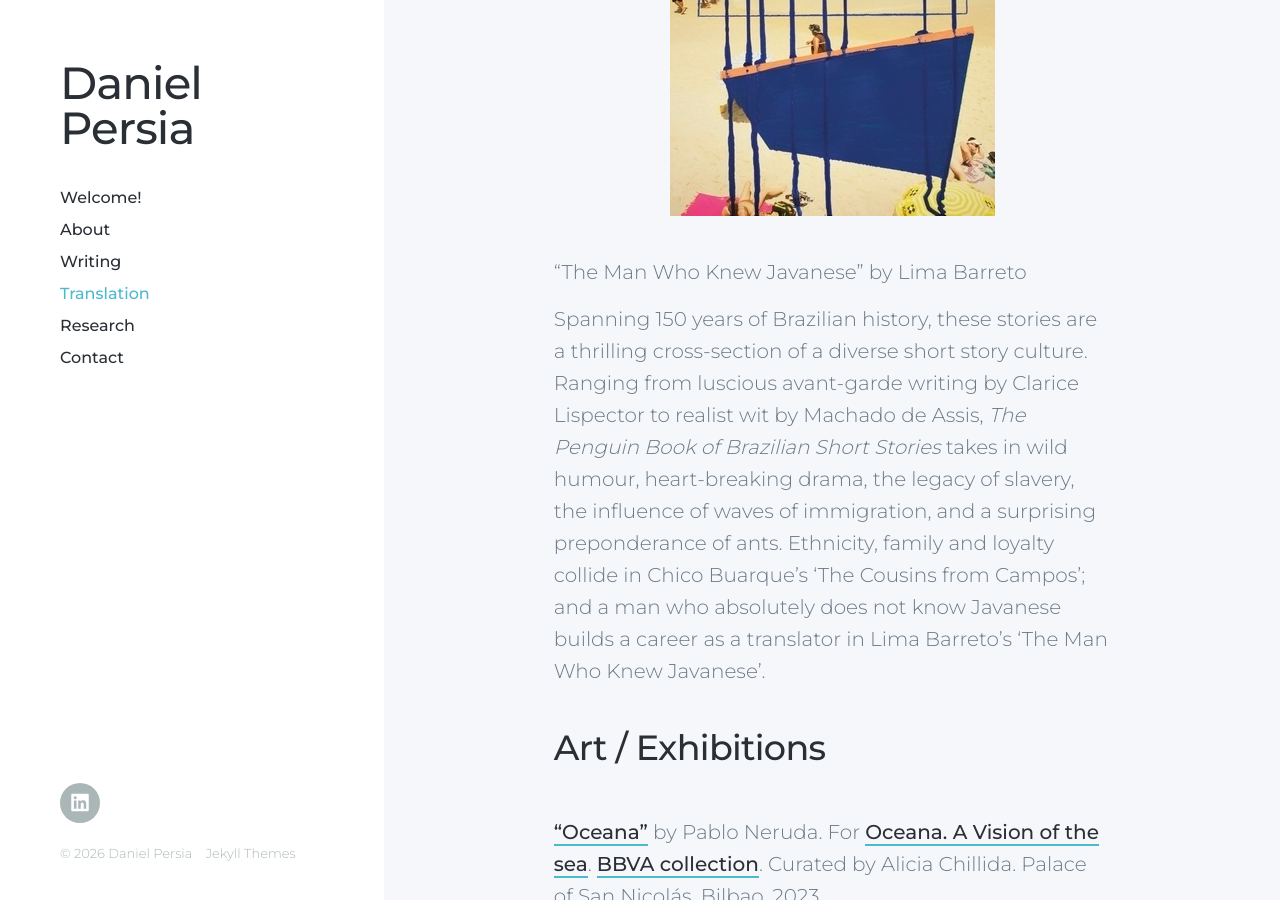
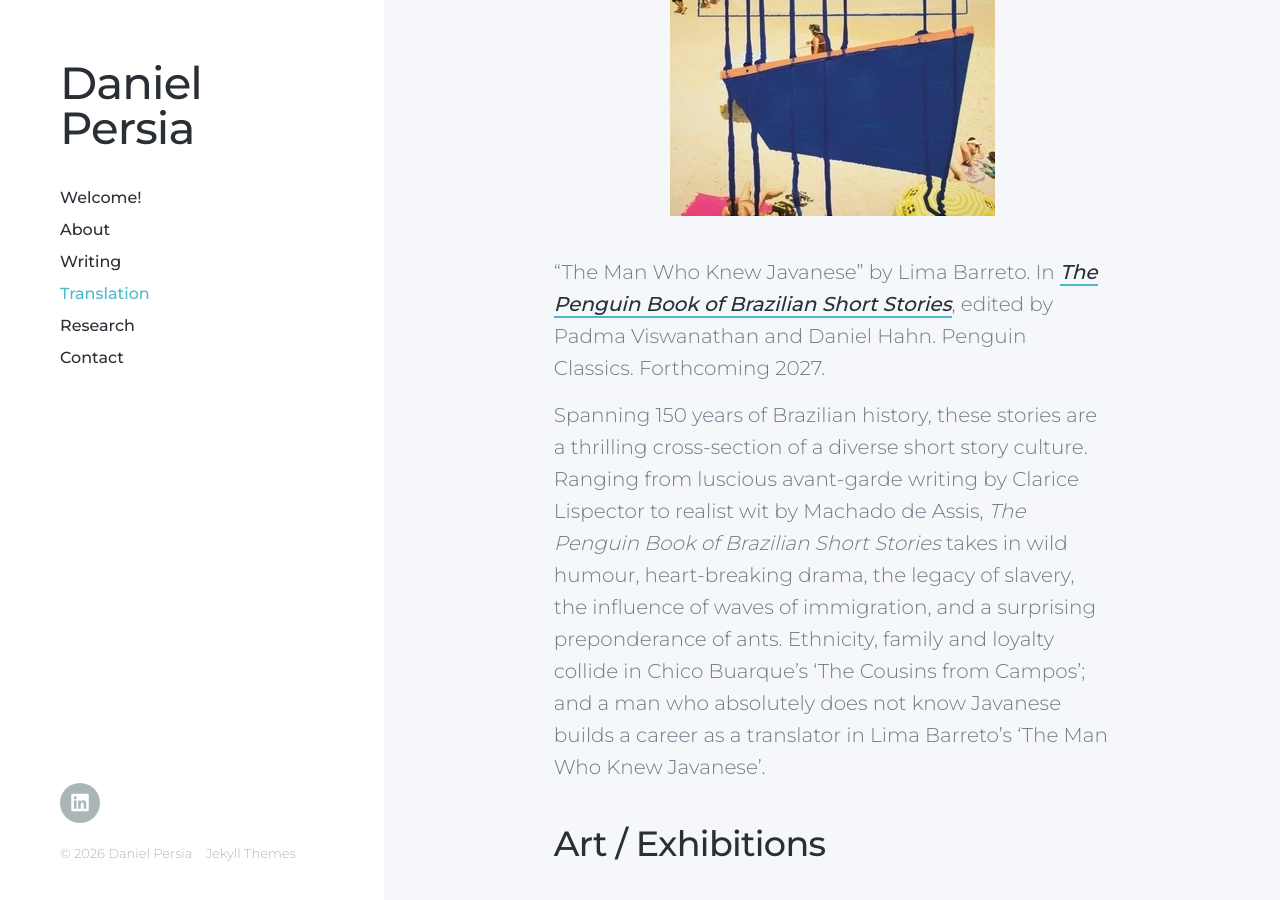
Before and after one commit to danielpersia/danielpersia.github.io, a Jekyll site: the page built from _pages/translations.md, in a window 1280 px wide and 900 px high, scrolled down 2902 px. Built offline with Jekyll 4.4.1, drawn with Linux system fonts in a browser that asks for light colours; nearby versions of some CDN libraries; some of the changed text lies outside the part shown.

Commit message:
Update translations.md

```diff
--- a/_pages/translations.md
+++ b/_pages/translations.md
@@ -42,7 +42,7 @@ The book, whose art direction was the responsibility of the award-winning Rodolf
 
 ![](/images/PenguinBookBrazilianShortStories.jpg)
 
-"The Man Who Knew Javanese" by Lima Barreto
+"The Man Who Knew Javanese" by Lima Barreto. In [*The Penguin Book of Brazilian Short Stories*](https://www.penguin.co.uk/books/457968/the-penguin-book-of-brazilian-short-stories/9780241678350), edited by Padma Viswanathan and Daniel Hahn. Penguin Classics. Forthcoming 2027.
 
 Spanning 150 years of Brazilian history, these stories are a thrilling cross-section of a diverse short story culture. Ranging from luscious avant-garde writing by Clarice Lispector to realist wit by Machado de Assis, *The Penguin Book of Brazilian Short Stories* takes in wild humour, heart-breaking drama, the legacy of slavery, the influence of waves of immigration, and a surprising preponderance of ants. Ethnicity, family and loyalty collide in Chico Buarque’s 'The Cousins from Campos'; and a man who absolutely does not know Javanese builds a career as a translator in Lima Barreto’s 'The Man Who Knew Javanese'.
 
@@ -71,7 +71,6 @@ Spanning 150 years of Brazilian history, these stories are a thrilling cross-sec
 
 [Four poems from *In the South American Capital of Pork-Lite*](https://wayback.archive-it.org/824/20240707051008/https://exchanges.uiowa.edu/issues/tether/) by Catarina Lins, *Exchanges*, December 2020.
 
-
 [[diptych] an artist needs concrete problems](https://wayback.archive-it.org/824/20240707045609/https://exchanges.uiowa.edu/issues/enclosures/) by Julia de Souza, *Exchanges*, May 2020.
 
 ["Ruth, fearless"](https://danielpersia.github.io/images/Persia_Bei_RuthFearless.pdf) by Aline Bei, *Pandemonium: Nine Narratives Bridging São Paulo - Berlin*, PANdemônio edições, 2020.
@@ -84,8 +83,9 @@ Spanning 150 years of Brazilian history, these stories are a thrilling cross-sec
 
 "The Man Who Knew Javanese" by Lima Barreto. Forthcoming in [*The Penguin Book of Brazilian Short Stories*](https://www.penguin.co.uk/books/457968/the-penguin-book-of-brazilian-short-stories/9780241678350), 2027.
 
+["The Domestic Hunter"](https://www.espalhelima.com.br/text/o-cacador-domestico-english/) by Lima Barreto, *Espalhe Lima*, 2022.
 
-["The Domestic Hunter"](https://www.espalhelima.com.br/text/o-cacador-domestico-english/) by Lima Barreto, *Espalhe Lima*, 2022.
+"Møns Klint" by Alexandre Ribeiro, *Pandemonium: Nine Narratives Bridging São Paulo - Berlin*, PANdemônio edições, 2020.
 
 ["The Day That William Bonner Cried"](https://kenyonreview.org/kr-online-issue/2020-julyaug/selections/cidinha-da-silva-342846/) by Cidinha da Silva, *Kenyon Review Online*, Jul 2020.
 
```
